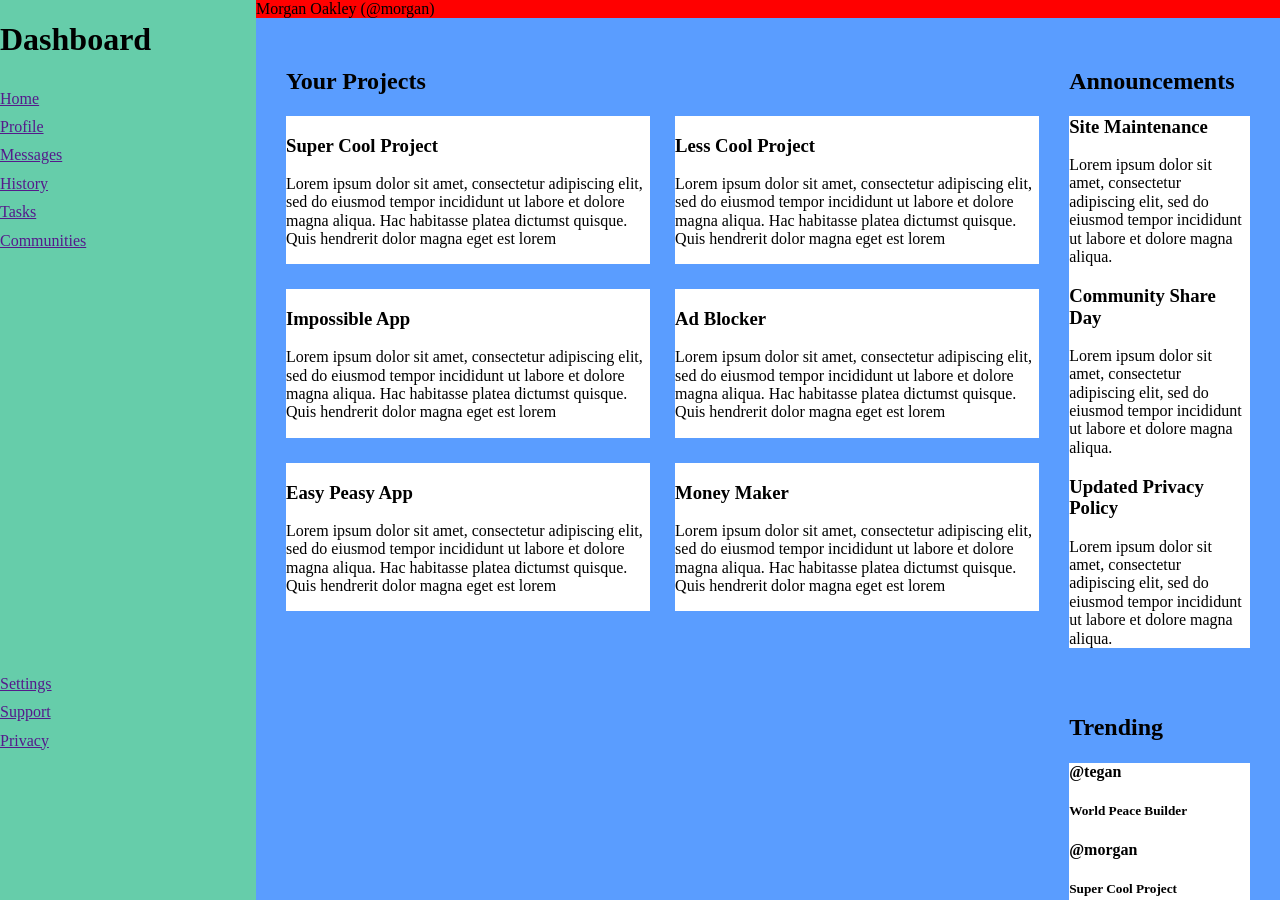
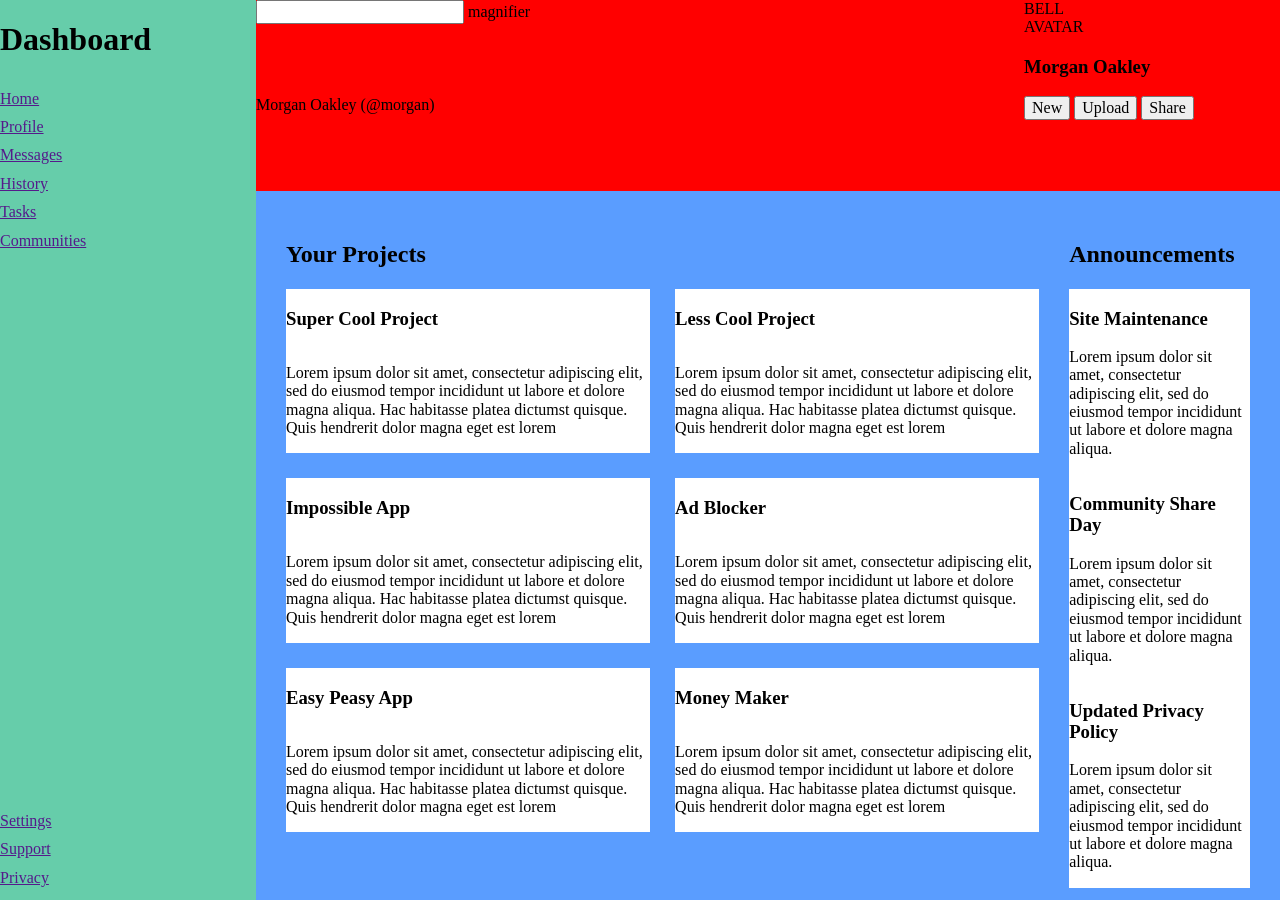
Before and after one commit to karolpiekut/Admin-Dashboard, a plain HTML site: page index.html in a window 1280 px wide. Shown: the top 900 px of the page. Drawn offline with Linux system fonts and the light colour scheme.

Commit message:
add grid to top area

```diff
--- a/index.html
+++ b/index.html
@@ -11,13 +11,23 @@
 <body>
 <div id="main-grid">
     <div id="top">
-        <div id="up-top-menu">
-            <div id="search"></div>
-            <div id="user-info">Morgan Oakley (@morgan)</div>
+            <div id="search-bar">
+                <input type="text" id="search-input">
+                <label for="search-input">magnifier</label>
             </div>
-        <div id="down-top-menu">
-            <div id="user-name"></div>
-            <div id="user-buttons"></div>
+            <div id="logged-user">
+                <div>BELL</div>
+                <div>AVATAR</div>
+                <h3>Morgan Oakley</h3>
+            </div>
+        <div id="welcome-user">
+            <div id="user-avatar"></div>
+            <div id="welcome-message">Morgan Oakley (@morgan)</div>
+        </div>
+        <div id="user-buttons">
+            <button>New</button>
+            <button>Upload</button>
+            <button>Share</button>
         </div>
     </div>
     <div id="sidebar">
--- a/styles.css
+++ b/styles.css
@@ -364,7 +364,29 @@ template {
 #top {
     background: red;
     grid-area: 1 / 2 / 2 / 3;
+    display: grid;
+    grid-template-rows: 1fr 1fr;
+    grid-template-columns: repeat(4, 1fr);
 }
+
+#search-bar {
+    grid-area: 1 / 1 / 2 / 4;
+}
+
+#logged-user {
+    grid-area: 1 / 4 / 2 / 5;
+}
+
+#welcome-user {
+    grid-area: 2 / 1 / 3 / 3;
+}
+
+#user-buttons {
+    grid-area: 2 / 4 / 3 / 5;
+}
+
+/*NO! change whole top area into a grid and use that you lazy sad!@#!@# */
+
 
 /*----------sidebar----------*/
 
@@ -413,6 +435,8 @@ template {
 
 .project {
     background: white;
+    display: flex;
+    flex-direction: column;
 }
 
 #announcements {
@@ -421,6 +445,8 @@ template {
 
 #announcements-board {
     background: white;
+    display: flex;
+    flex-direction: column;
 }
 
 #trending {
@@ -429,4 +455,6 @@ template {
 
 #trending-board {
     background: white;
+    display: flex;
+    flex-direction: column;
 }
```
Lines whose indentation alone changed are shown as unchanged.
